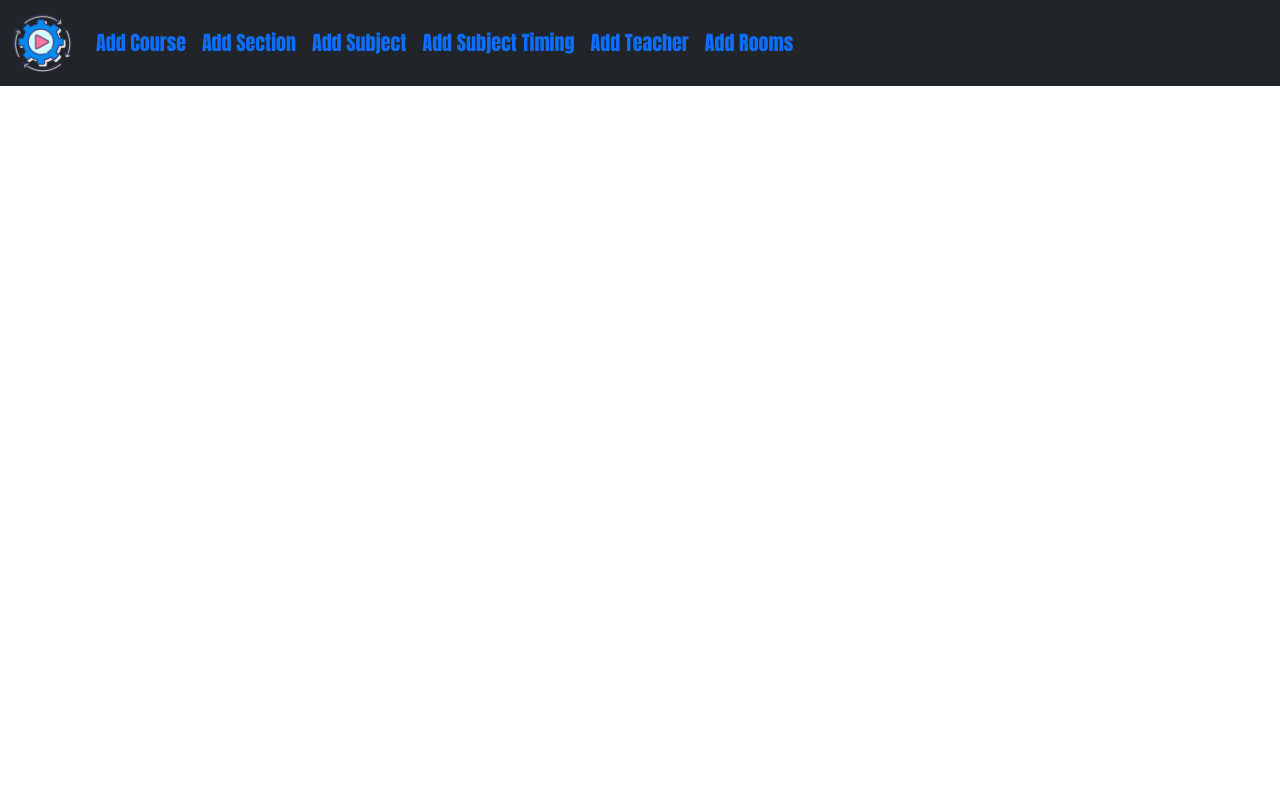
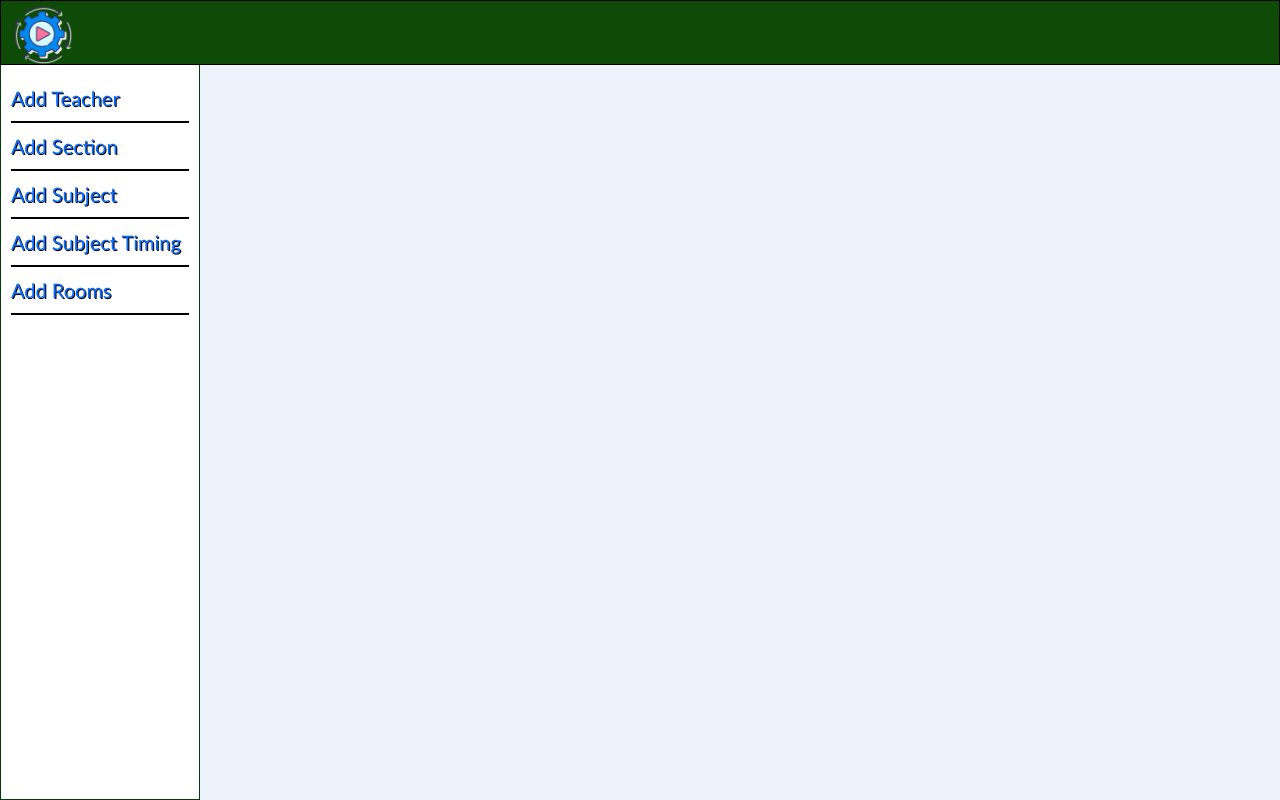
Before and after one commit to HernandoJr/ATS-SYSTEM, a PHP site: page / in a window 1280 px wide. Run offline with PHP 8.4, Linux system fonts and the light colour scheme.

Commit message:
Added new files!

```diff
--- a/css/index.css
+++ b/css/index.css
@@ -1,12 +1,46 @@
+body{
+  background-color:rgb(236, 243, 250);
+}
 .navbar-brand img {
     max-width: 3em;
     height: auto;
+    position: fixed;
+    top:5px;
+
 
   }
   .navbar-nav {
     display: flex;
     flex-wrap: wrap;
     font-size:20px;
-    font-family: Impact, 'Arial Narrow Bold', sans-serif;
-    color:red;
+    font-family: 'Gill Sans', 'Gill Sans MT', Calibri, 'Trebuchet MS', sans-serif;
   }
+  .navbar {
+    height: 65px;
+    background-color: rgb(14, 75, 6);
+    border:1px solid #020000;
+  }
+
+  .sidebar {
+    width: 200px;
+    position: fixed;
+    top: 64px;
+    bottom: 0;
+    left:0;
+    background-color: #ffffff;
+    overflow-x: hidden;
+    transition: 0.5s;
+    padding: 10px;
+    border: 1px solid #023a09;
+
+  }
+
+
+  .nav-item{
+
+    border-bottom: 2px solid #000000;
+    margin-left: 0;
+    text-align: justify;
+    text-shadow: 1px 1px #000000;
+
+  }
--- a/database_connection.php
+++ b/database_connection.php
@@ -1,15 +1,14 @@
 <?php
 
-$servername = "ats_system_db";
-$username = "username";
-$password = "password";
+$dbhost = "localhost";
+$dbuser = "root";
+$dbpass = "";
+$dbname = "ats_system_db";
 
-// Create connection
-$conn = new mysqli($servername, $username, $password);
+$mysqli = mysqli_connect($dbhost,$dbuser,$dbpass,$dbname);
 
-// Check connection
-if ($conn->connect_error) {
-  die("Connection failed: " . $conn->connect_error);
+if(!$con = mysqli_connect($dbhost,$dbuser,$dbpass,$dbname))
+{
+
+	die("failed to connect!");
 }
-echo "Connected successfully";
-?>
--- a/index.php
+++ b/index.php
@@ -1,3 +1,12 @@
+<?php
+    session_start();
+    include("database_connection.php");
+
+
+
+?>
+
+
 <!doctype html>
 <html lang="en">
 
@@ -7,7 +16,8 @@
     <meta charset="utf-8">
     <meta name="viewport" content="width=device-width, initial-scale=1">
     <!-- CDN Bootstrap CSS -->
-    <link href="https://cdn.jsdelivr.net/npm/bootstrap@5.0.2/dist/css/bootstrap.min.css" rel="stylesheet" integrity="sha384-EVSTQN3/azprG1Anm3QDgpJLIm9Nao0Yz1ztcQTwFspd3yD65VohhpuuCOmLASjC" crossorigin="anonymous">
+    <link href="https://cdn.jsdelivr.net/npm/bootstrap@5.0.2/dist/css/bootstrap.min.css" rel="stylesheet"
+        integrity="sha384-EVSTQN3/azprG1Anm3QDgpJLIm9Nao0Yz1ztcQTwFspd3yD65VohhpuuCOmLASjC" crossorigin="anonymous">
     <!--External CSS-->
     <link rel="stylesheet" href="css/index.css">
     <title>Index Page</title>
@@ -19,20 +29,29 @@
 
     <!--Nested Nav Bar -->
     <!-- RESPONSIVE NAV BAR STARTS HERE -->
-<nav class="navbar navbar-expand-sm bg-dark" >
 
+        <nav class="navbar navbar-expand-lg navbar-light fixed-top">
             <div class="container-fluid">
 
                 <ul class="navbar-nav">
 
                     <a class="navbar-brand" href="index.php">
-        <img src="pics_logos/atslogo.png" alt="ATS">
+                        <img src="logos/logo.png" alt="ATS">
                     </a>
 
-<nav class="navbar bg-dark">
+                </ul>
 
+            </div>
+
+        </nav>
+
+        <div class="container">
+            <div class="d-flex">
+                <div class="sidebar ">
+                    <!-- Your sidebar content here -->
+                    <ul class="navbar-nav">
                         <li class="nav-item">
-        <a class="nav-link" href="#">Add Course</a>
+                            <a class="nav-link" href="teacher_form.php">Add Teacher</a>
                         </li>
 
                         <li class="nav-item">
@@ -48,20 +67,15 @@
                         </li>
 
                         <li class="nav-item">
-        <a class="nav-link" href="#">Add Teacher</a>
-    </li>
-
-    <li class="nav-item">
                             <a class="nav-link" href="#">Add Rooms</a>
                         </li>
-</nav>
+                    </ul>
+                </div>
+            </div>
+            <div class="content">
+                <!-- Your main content here -->
+            </div>
+        </div>
+</body>
 
-
-  </ul>
-
-</div>
-
-</nav>
-
-  </body>
 </html>
```
Also changed, not shown: teacher_form.php (added, +39 -0 lines), css/teacher_form.css (added), logos/bdy.jpg (added), logos/logo.png (renamed from pics_logos/atslogo.png). Lines whose indentation alone changed are shown as unchanged.
